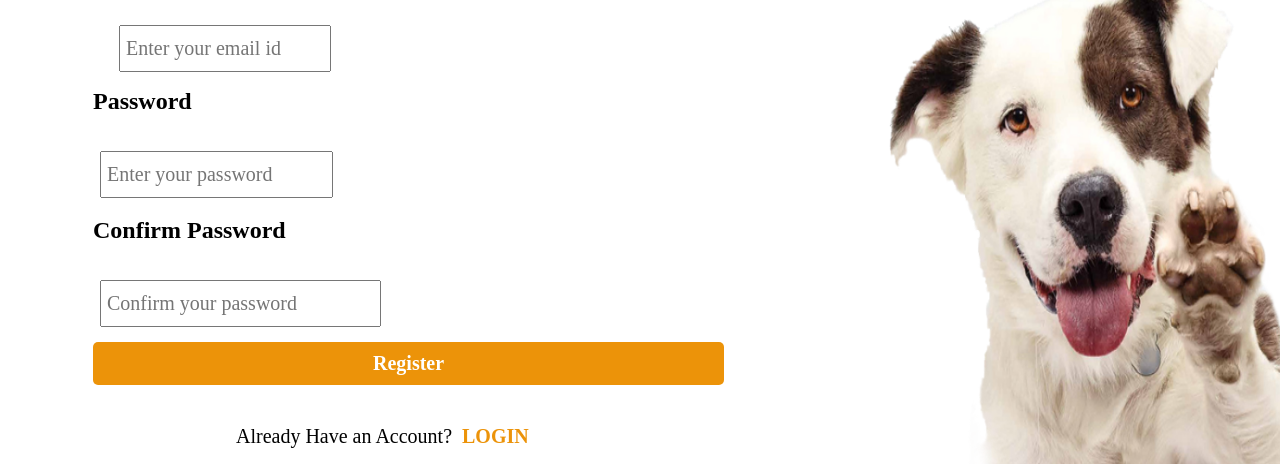
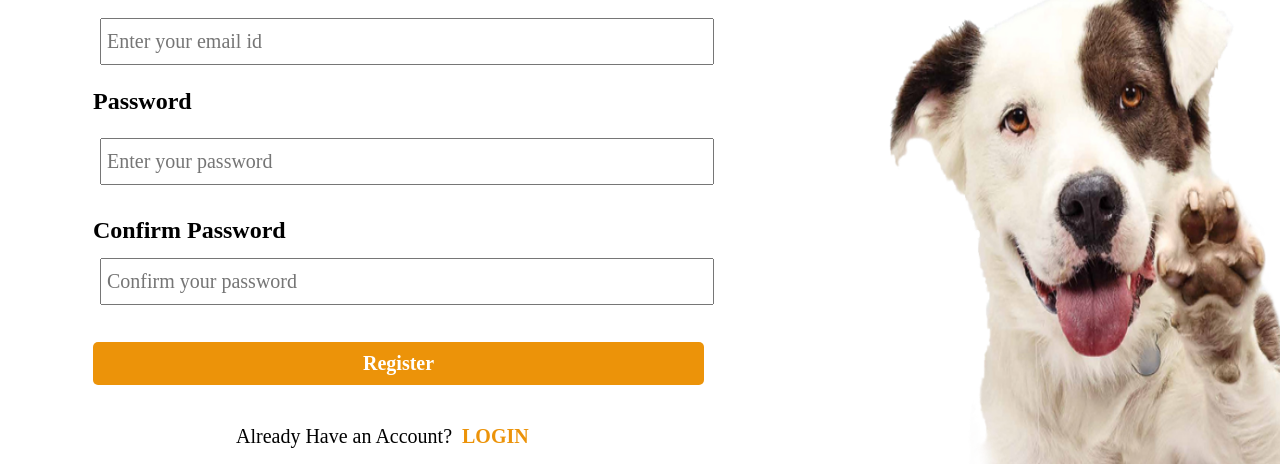
Before and after one commit to beater35/petsadoptify, a website: page project_root/public/signup.html in a window 1280 px wide. Shown: the part 332-796 px from the top of the page. Drawn offline with Linux system fonts and the light colour scheme.

Commit message:
Signup Updated

```diff
--- a/project_root/public/signup.html
+++ b/project_root/public/signup.html
@@ -7,7 +7,7 @@
     <style>
         .custom-button {
             display: inline-block;
-            padding: 10px 280px;
+            padding: 10px 270px;
             background: #EC9309;
             border: none;
             border-radius: 5px;
@@ -113,14 +113,12 @@
         </div>
 
 
-        <input type="password" style="width: 219px; height: 33px; left: 100px; top: 483px; position: absolute; color: rgba(0, 0, 0, 0.25); font-size: 20px; font-family: Poppins; font-weight: 300; padding: 5px;" placeholder="Enter your password">
+        <input type="password" style="width: 600px; height: 33px; left: 100px; top: 470px; position: absolute; color: rgba(0, 0, 0, 0.25); font-size: 20px; font-family: Poppins; font-weight: 300; padding: 5px;" placeholder="Enter your password">
 
-<input type="password" style="width: 267px; height: 33px; left: 100px; top: 612px; position: absolute; color: rgba(0, 0, 0, 0.25); font-size: 20px; font-family: Poppins; font-weight: 300; padding: 5px;" placeholder="Confirm your password">
+        <input type="password" style="width: 600px; height: 33px; left: 100px; top: 590px; position: absolute; color: rgba(0, 0, 0, 0.25); font-size: 20px; font-family: Poppins; font-weight: 300; padding: 5px;" placeholder="Confirm your password">
 
-<div style="width: 640px; height: 68px; left: 93px; top: 337px; position: absolute">
-    <div style="width: 640px; height: 68px; left: 0px; top: 0px; position: absolute; opacity: 0.20;"></div>
-    <input type="text" style="width: 198px; height: 33px; left: 26px; top: 20px; position: absolute; color: rgba(0, 0, 0, 0.25); font-size: 20px; font-family: Poppins; font-weight: 300; padding: 5px;" placeholder="Enter your email id">
-</div>
+        <input type="text" style="width: 600px; height: 33px; left: 100px; top: 350px; position: absolute; color: rgba(0, 0, 0, 0.729); font-size: 20px; font-family: Poppins; font-weight: 300; padding: 5px;" placeholder="Enter your email id">
+
 
 
         <img style="width: 68px; height: 60px; left: 209px; top: 876px; position: absolute" src="images/logo.png" />
```
